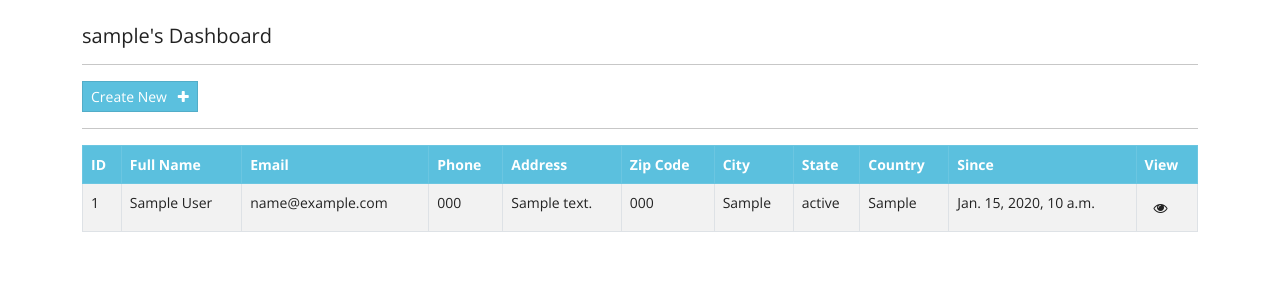
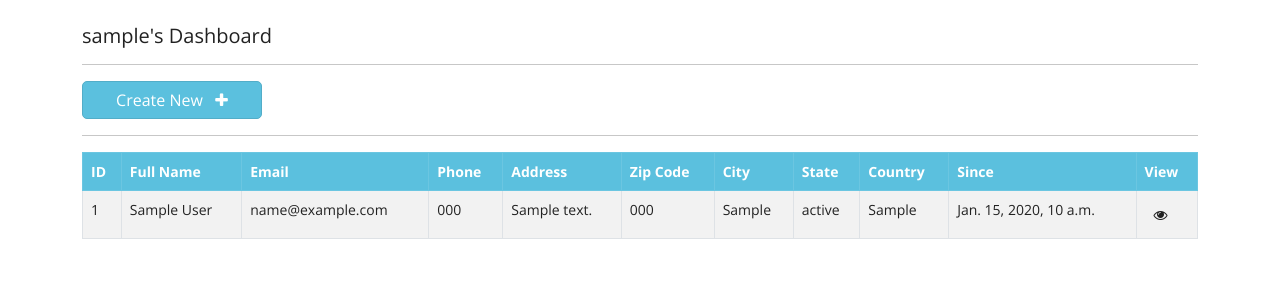
Before and after one commit to waxx567/django-practice, a Django app: page /dashboard/ in a window 1280 px wide. Shown: the part 56-356 px from the top of the page. Run offline with Django 5.2, Linux system fonts and the light colour scheme; a user stored in the database is signed in; tables that the repository leaves empty hold one stand-in row (values such as "Sample post").

Commit message:
Final Styling

```diff
--- a/crm/webapp/templates/webapp/create-record.html
+++ b/crm/webapp/templates/webapp/create-record.html
@@ -55,7 +55,7 @@
 
                 <br>
 
-                <button type="submit" class="btn btn50 btn-primary btn-index"><strong>Create New Record</strong> &nbsp; <i class="fa fa-check"></i></button>
+                <button type="submit" class="btn btn-primary"><strong>Create New Record</strong> &nbsp; <i class="fa fa-check"></i></button>
 
                 <a href="{% url 'dashboard' %}" class="btn btn50 btn-outline-secondary"><strong>Go Back</strong> &nbsp; <i class="fa fa-arrow-left"></i></a>
             </form>
--- a/crm/webapp/templates/webapp/dashboard.html
+++ b/crm/webapp/templates/webapp/dashboard.html
@@ -7,7 +7,7 @@
     <h5>{{user}}'s Dashboard</h5>
     <hr>
 
-    <a class="btn btn-info btn-sm" href="{% url 'create-record' %}"><strong>Create New</strong> &nbsp; <i class="fa fa-plus"></i></a>
+    <a class="btn btn-info btn-index" href="{% url 'create-record' %}"><strong>Create New</strong> &nbsp; <i class="fa fa-plus"></i></a>
     <hr>
 
     <table class="table table-hover table-striped table-bordered">
```
